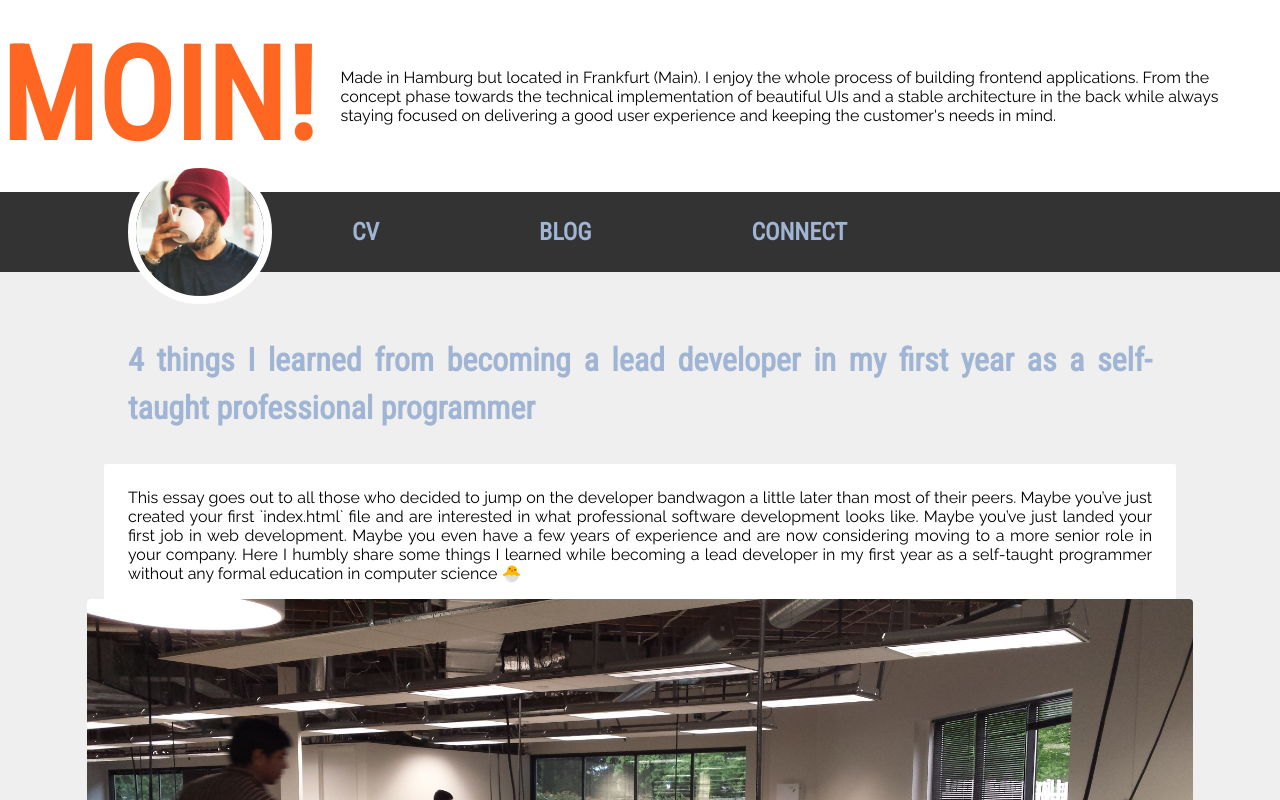
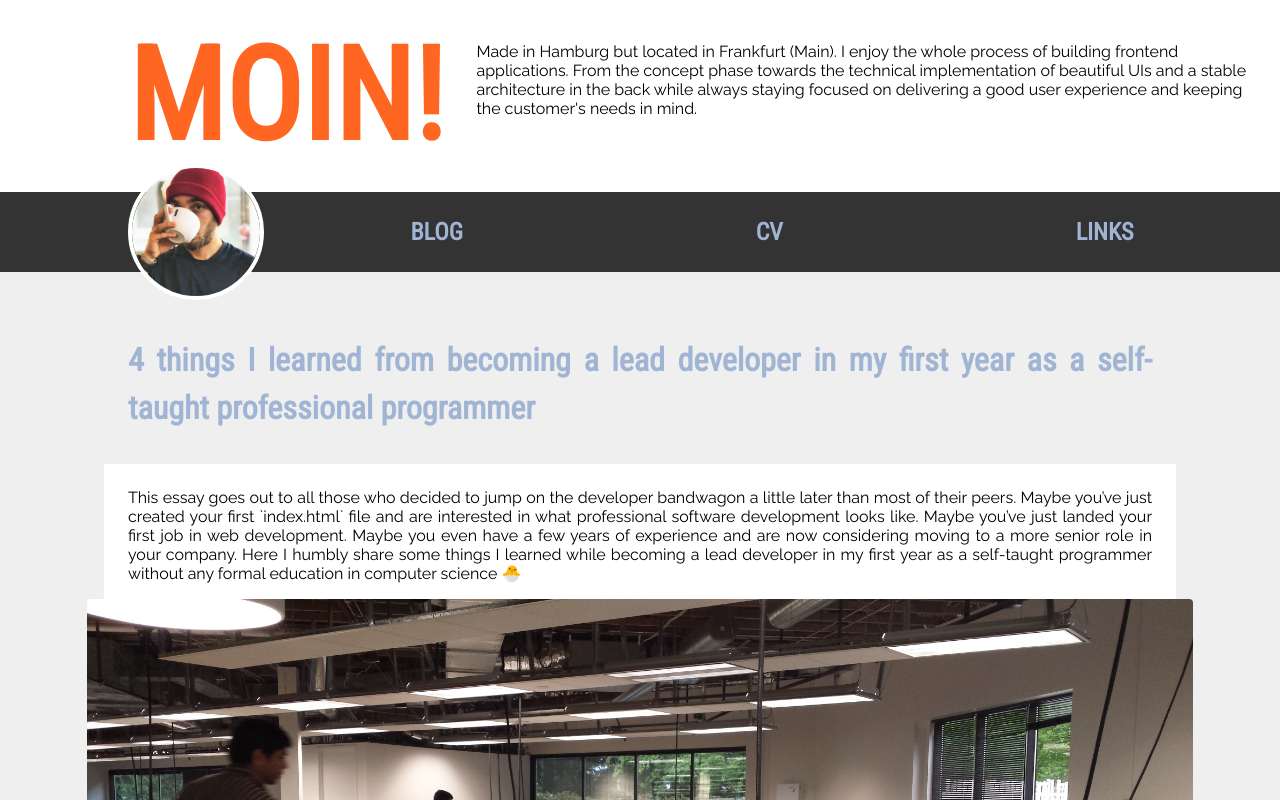
Before and after one commit to samihamed/website, an Angular app: page /blog in a window 1280 px wide. Shown: the top 800 px of the page. Built offline with nearby package versions, Linux system fonts and the light colour scheme.

Commit message:
:lipstick: Update styles and make things pretty

```diff
--- a/src/app/elements/divider.component.html
+++ b/src/app/elements/divider.component.html
@@ -3,19 +3,19 @@
     <img src="../../assets/portrait.JPG">
   </div>
     <div class="flex-row">
+      <a routerLink="/blog">
+        <h2>
+          BLOG
+        </h2>
+      </a>
       <a routerLink="/cv">
         <h2>
           CV
         </h2>
       </a>
-      <a routerLink="/blog">
-        <h2>
-          BLOG
-        </h2>
-      </a>
       <a routerLink="/connect">
         <h2>
-          CONNECT
+          LINKS
         </h2>
       </a>
     </div>
--- a/src/app/elements/divider.component.scss
+++ b/src/app/elements/divider.component.scss
@@ -9,9 +9,9 @@
 
   .portrait-container {
     height: 8em;
-    width: 8em;
+    min-width: 8em;
     border-radius: 50%;
-    border: .5em solid white;
+    border: .25em solid white;
     overflow: hidden;
     margin-left: 8em;
 
@@ -26,9 +26,17 @@
     flex-direction: row;
     justify-content: space-around;
     align-items: center;
+    width: 100%;
+  }
+}
 
-    a, h2 {
-      margin: 0 2em;
+@media only screen and (max-width: 768px) {
+  .divider {
+    height: 100%;
+    flex-direction: column;
+
+    .portrait-container {
+      margin: 1em;
     }
   }
 }
--- a/src/app/elements/header/header.component.scss
+++ b/src/app/elements/header/header.component.scss
@@ -9,10 +9,11 @@
   h1 {
     color: $accent-color;
     font-size: 8em;
+    padding-left: 1em;
   }
 
   p {
-    margin: 0 24px;
+    margin: 0 2em 2em 2em;
   }
 }
 
@@ -22,6 +23,7 @@
 
     h1 {
       font-size: 5em;
+      padding: 0;
     }
   }
 }
--- a/src/app/pages/blog/blog.component.html
+++ b/src/app/pages/blog/blog.component.html
@@ -88,6 +88,20 @@
     If you’re just starting out with your career in software development, then startups are an amazing place to get started. Depending on the product categories you might join a small team of developers with a very broad skillset, driven from a passion of solving complex problems and creating fantastic products.
   </p>
 
+  <img src="../../../assets/startup.jpg">
+  <p>
+    Photo by
+    <a
+      href="https://unsplash.com/photos/xY55bL5mZAM?utm_source=unsplash&utm_medium=referral&utm_content=creditCopyText"
+      target="_blank"
+    >Daria Nepriakhina</a>
+    on
+    <a
+      href="https://unsplash.com/search/photos/startup?utm_source=unsplash&utm_medium=referral&utm_content=creditCopyText"
+      target="_blank"
+    >Unsplash</a>
+  </p>
+
   <p>
     In small interconnected teams, company culture can tend to be equally as important as qualification. If you’re dedicated to grow and join the efforts of growing the company, you will be embraced by the talent surrounding you. You will learn a lot by talking to people from various departments, exchanging ideas for free-time projects and participating in external events with your colleagues. People enjoy sharing their knowledge. It might just be your responsibility to create a space in which they can share it with you. What is important in that context is that you don’t stop to seek challenges. Don’t stop challenging yourself and others.
   </p>
--- a/src/app/pages/cv/cv.component.html
+++ b/src/app/pages/cv/cv.component.html
@@ -133,6 +133,7 @@
 
     <h2>TECH STACK</h2>
 
+    <div class="tech-stack">
       <img
         class="icon"
         src="https://raw.githubusercontent.com/samihamed/static/master/assets/icons/angularjs.png"
@@ -177,6 +178,7 @@
         class="icon"
         src="https://raw.githubusercontent.com/samihamed/static/master/assets/icons/mongodb.png"
       >
+    </div>
 
   </div>
 
--- a/src/app/pages/cv/cv.component.scss
+++ b/src/app/pages/cv/cv.component.scss
@@ -4,6 +4,8 @@
   display: flex;
   flex-direction: row;
   justify-content: center;
+  width: 90%;
+  margin: 0 auto;
 
   .vertical-divider {
     background-color: $dark-color;
@@ -36,6 +38,17 @@
         img {
           height: 45px;
         }
+      }
+    }
+
+    .tech-stack {
+      display: flex;
+      flex-direction: column;
+
+      img {
+        height: 45px;
+        width: 45px;
+        margin: 1em;
       }
     }
 
@@ -75,6 +88,13 @@
 
     .vertical-container {
       width: 100%;
+
+      .tech-stack {
+        display: flex;
+        flex-direction: row;
+        flex-wrap: wrap;
+        justify-content: space-around;
+      }
     }
   }
 }
```
Also changed, not shown: src/assets/startup.jpg (added). Lines whose indentation alone changed are shown as unchanged.
